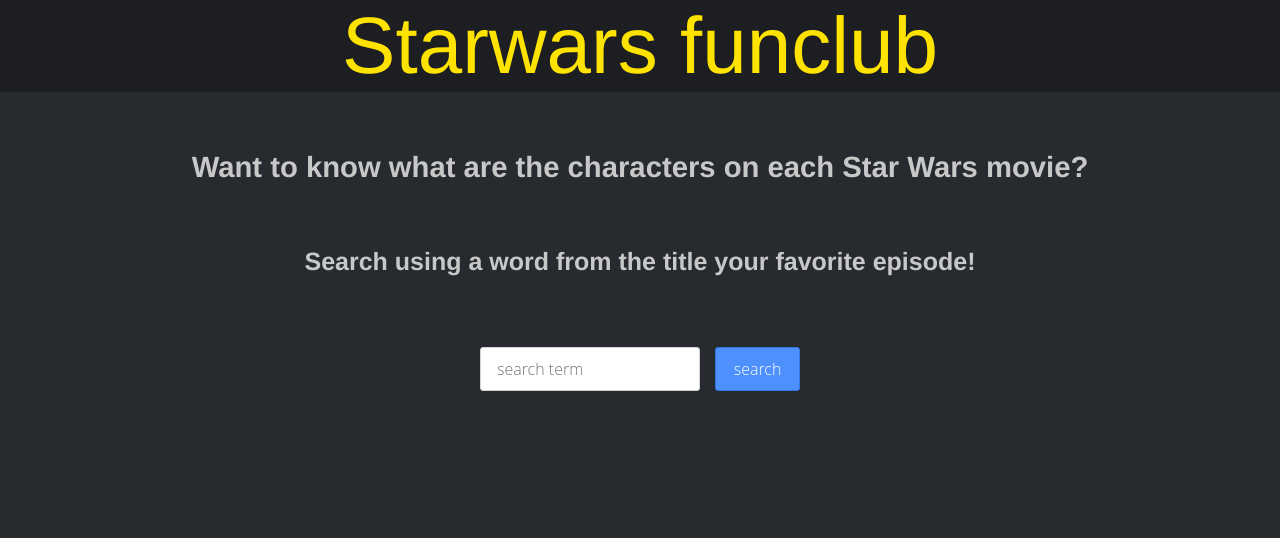
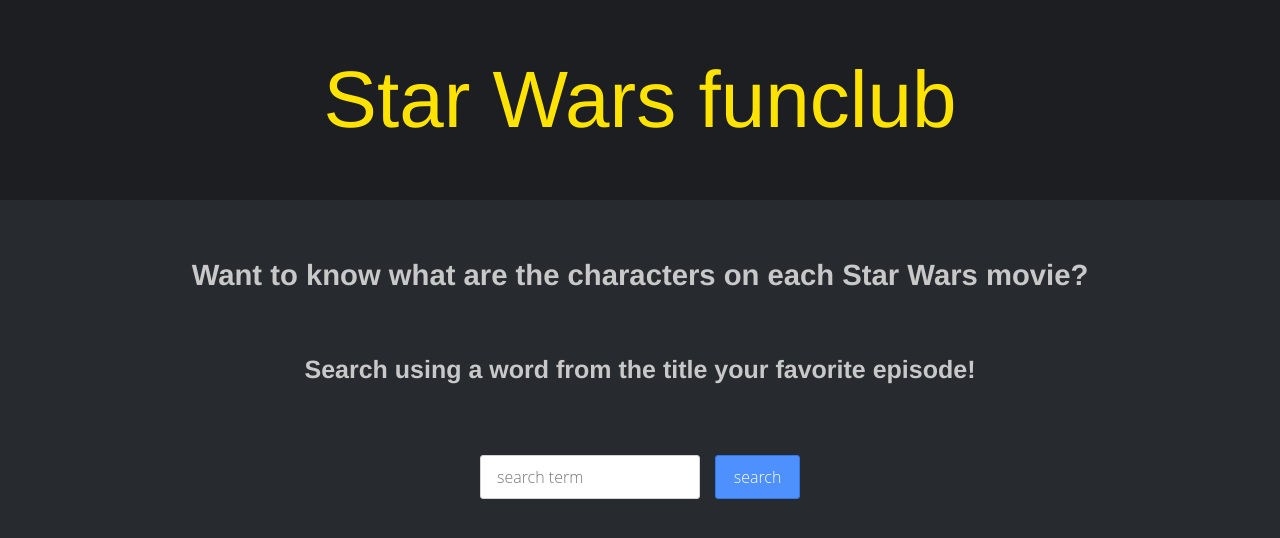
Before and after one commit to clarabrandt/starwarspage, a React (Create React App) app: page / in a window 1280 px wide. Shown: the top 538 px of the page. Built offline with nearby package versions, Linux system fonts and the light colour scheme.

Commit message:
banner layout fix

```diff
--- a/src/components/Banner.css
+++ b/src/components/Banner.css
@@ -4,6 +4,7 @@
   height: 100vh;
   background-color: rgb(28, 30, 34);
   justify-content: center;
+  min-height: 200px;
 }
 .banner-text {
   font-family: 'helvetica neue';
--- a/src/components/Banner.js
+++ b/src/components/Banner.js
@@ -5,7 +5,7 @@
   render() {
     return (
       <div className='banner'>
-        <div className='banner-text'>Starwars funclub</div>
+        <div className='banner-text'>Star Wars funclub</div>
       </div>
     )
   }
```
